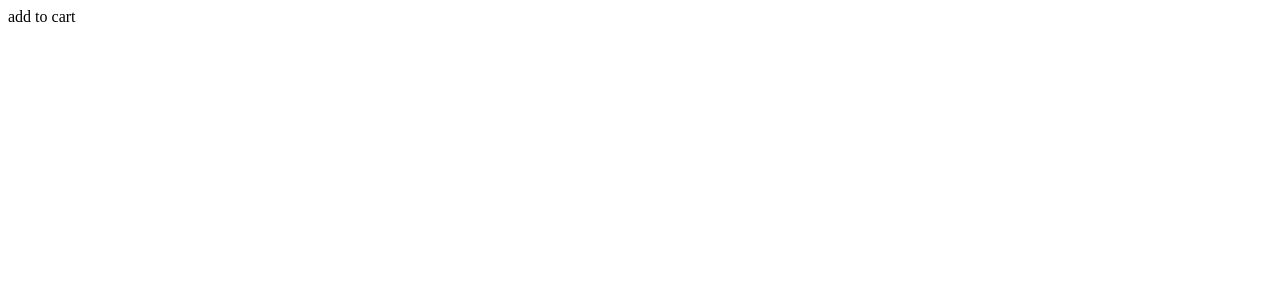
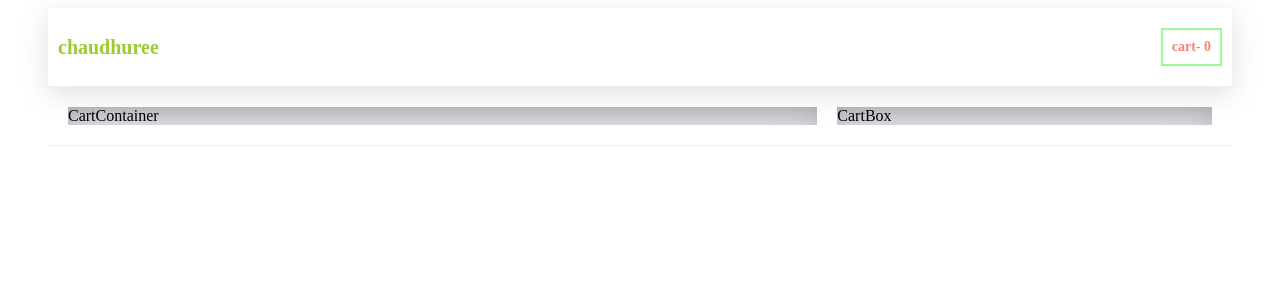
Before and after one commit to chaudhuree/ra-shopping-cart-bsr, a React (Vite) app: page / in a window 1280 px wide. Shown: the top 300 px of the page. Built offline with nearby package versions, Linux system fonts and the light colour scheme.

Commit message:
docs: basic scaleton with minimal css

```diff
--- a/src/App.css
+++ b/src/App.css
@@ -1,5 +1,41 @@
 .container {
-  padding: 0;
-  margin: 0;
-  box-sizing: border-box;
+  padding: 0 40px;
 }
+.header {
+  display: flex;
+  justify-content: space-between;
+  align-items: center;
+  padding: 6px 10px;
+  border-bottom: 1px solid #eee;
+  box-shadow: rgba(100, 100, 111, 0.2) 0px 7px 29px 0px;
+}
+p.logo {
+  font-size: 20px;
+  font-weight: bold;
+  /* text-transform: uppercase; */
+  color: yellowgreen;
+}
+p.cart-item {
+  font-size: 14px;
+  font-weight: bold;
+  color: salmon;
+  padding: 9px;
+  border: 2px solid palegreen;
+  /* text-transform: uppercase; */
+}
+main {
+  display: grid !important;
+  grid-template-columns: 2fr 1fr;
+  grid-gap: 20px;
+  padding: 20px;
+  border-bottom: 1px solid #eee;
+  margin-bottom: 20px;
+}
+.cart-container {
+  box-shadow: rgba(50, 50, 93, 0.25) 0px 30px 60px -12px inset,
+    rgba(0, 0, 0, 0.3) 0px 18px 36px -18px inset;
+}
+.cart-box {
+  box-shadow: rgba(50, 50, 93, 0.25) 0px 30px 60px -12px inset,
+    rgba(0, 0, 0, 0.3) 0px 18px 36px -18px inset;
+}
--- a/src/App.jsx
+++ b/src/App.jsx
@@ -1,9 +1,16 @@
-import './app.css'
+import './App.css'
+import CartBox from './components/CartBox'
+import CartContainer from './components/CartContainer'
+import Header from './components/Header'
 function App() {
 
   return (
-    <div className="container">
-      add to cart
+    <div className='container'>
+     <Header></Header>
+     <main>
+        <CartContainer></CartContainer>
+        <CartBox></CartBox>
+     </main>
     </div>
   )
 }
--- a/src/components/CartBox.jsx
+++ b/src/components/CartBox.jsx
@@ -2,7 +2,7 @@ import React from 'react'
 
 function CartBox() {
   return (
-    <div>CartBox</div>
+    <div className='cart-box'>CartBox</div>
   )
 }
 
--- a/src/components/CartContainer.jsx
+++ b/src/components/CartContainer.jsx
@@ -2,7 +2,7 @@ import React from 'react'
 
 function CartContainer() {
   return (
-    <div>CartContainer</div>
+    <div className='cart-container'>CartContainer</div>
   )
 }
 
--- a/src/components/Header.jsx
+++ b/src/components/Header.jsx
@@ -2,8 +2,11 @@ import React from 'react'
 
 function Header() {
   return (
-    <div>Header</div>
+    <div className='header'>
+      <p className='logo'>chaudhuree</p>
+      <p className='cart-item'>cart- <span>0</span></p>
+    </div>
   )
 }
 
-export default CartContainer
+export default Header
```
